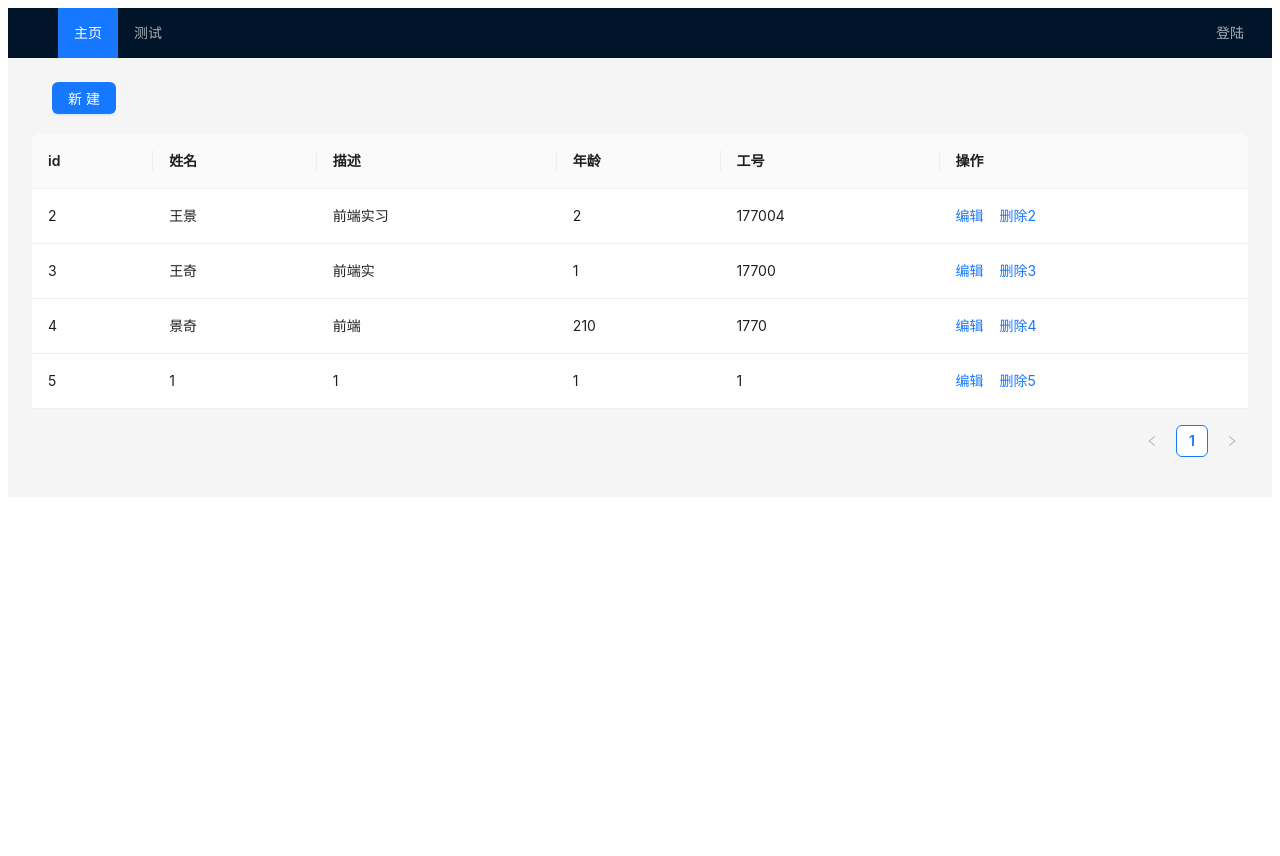
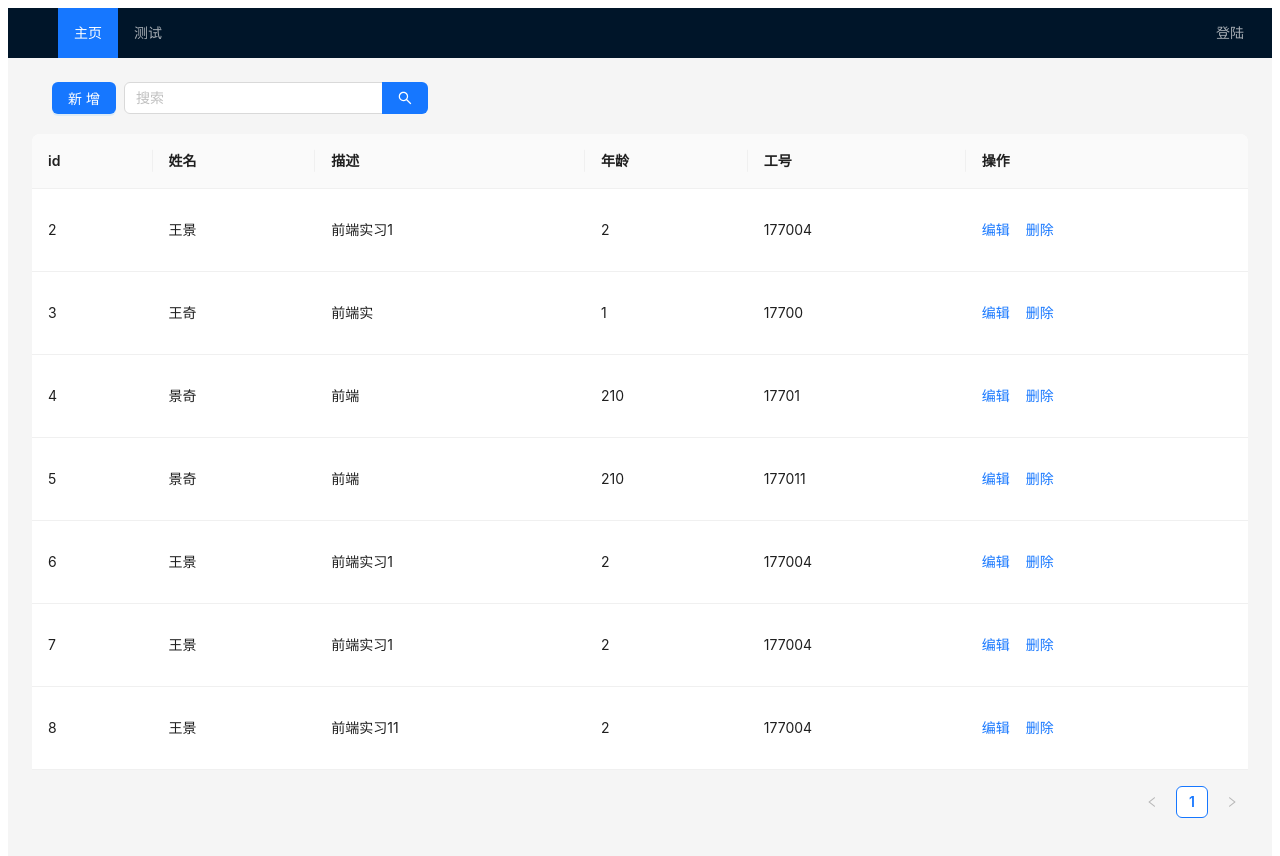
Before and after one commit to wangjqq/hook-ts, a React (Create React App) app: page /Home in a window 1280 px wide. Shown: the top 856 px of the page. Before the commit the page ends 800 px from the top, so only its background shows below. Built offline with nearby package versions, Linux system fonts and the light colour scheme; data requests are answered from the project's data file.

Commit message:
完成了表格的查找和修改

```diff
--- a/src/components/AddInfoForm.tsx
+++ b/src/components/InfoForm.tsx
@@ -6,32 +6,62 @@ interface Values {
   description: string
   modifier: string
 }
-
+interface Info {
+  key: number
+  id: number
+  name: string
+  des: string
+  age: string
+  number: string
+}
 interface CollectionCreateFormProps {
+  info: Info
+  type: boolean
   open: boolean
   onCreate: (values: Values) => void
   onCancel: () => void
 }
 
-const layout = {
-  labelCol: { span: 8 },
-  wrapperCol: { span: 8 },
-}
-
-const AddInfoForm: React.FC<CollectionCreateFormProps> = ({
+const InfoForm: React.FC<CollectionCreateFormProps> = ({
+  type,
+  info,
   open,
   onCreate,
   onCancel,
 }) => {
   const [form] = Form.useForm()
+  setTimeout(() => {
+    if (type && form) {
+      // form.setFieldsValue(info)
+      form.setFieldsValue({
+        name: info.name,
+        des: info.des,
+        age: info.age,
+        number: info.number,
+      })
+    }
+  }, 100)
+
+  const cancel = () => {
+    form.setFieldsValue({
+      name: '',
+      des: '',
+      age: '',
+      number: '',
+    })
+    console.log(2)
+    // Modal.destroyAll()
+    onCancel()
+  }
 
   return (
     <Modal
+      forceRender
       open={open}
-      title="新建人员信息"
-      okText="创建"
+      title={(type ? '修改' : '新建') + '人员信息'}
+      okText={type ? '修改' : '创建'}
       cancelText="取消"
-      onCancel={onCancel}
+      onCancel={cancel}
       onOk={() => {
         form
           .validateFields()
@@ -49,12 +79,14 @@ const AddInfoForm: React.FC<CollectionCreateFormProps> = ({
         layout="vertical"
         name="form_in_modal"
         // style={{ maxWidth: 30 }}
-        initialValues={{ modifier: 'public' }}>
+        // initialValues={type ? info : { modifier: 'public' }}
+      >
         <Row gutter={16}>
           <Col span={12}>
             <Form.Item
               name="name"
               label="姓名"
+              // initialValue={type ? info.name : info.name}
               rules={[
                 {
                   required: true,
@@ -111,4 +143,4 @@ const AddInfoForm: React.FC<CollectionCreateFormProps> = ({
   )
 }
 
-export default AddInfoForm
+export default InfoForm
--- a/src/interface/Home.tsx
+++ b/src/interface/Home.tsx
@@ -11,3 +11,11 @@ export const addList = (params: any) => {
 export const delList = (id: any) => {
   return axios.delete('/information/' + id)
 }
+
+export const editList = (params: any, id: number) => {
+  return axios.put('/information/' + id, params)
+}
+
+export const searchList = (key: string) => {
+  return axios.get('/information?q=' + key)
+}
--- a/src/mock/db.json
+++ b/src/mock/db.json
@@ -1,12 +1,12 @@
 {
   "information": [
     {
+      "name": "王景",
+      "age": "2",
+      "des": "前端实习1",
+      "number": "177004",
       "key": "2",
-      "id": 2,
-      "name": "王景",
-      "des": "前端实习",
-      "age": "2",
-      "number": "177004"
+      "id": 2
     },
     {
       "key": "3",
@@ -17,20 +17,44 @@
       "number": "17700"
     },
     {
+      "name": "景奇",
+      "age": "210",
+      "des": "前端",
+      "number": "17701",
       "key": "4",
-      "id": 4,
-      "name": "景奇",
-      "des": "前端",
-      "age": "210",
-      "number": "1770"
+      "id": 4
     },
     {
-      "key": "5",
-      "name": "1",
-      "age": "1",
-      "des": "1",
-      "number": "1",
+      "name": "景奇",
+      "age": "210",
+      "des": "前端",
+      "number": "177011",
+      "key": 1676514735552,
       "id": 5
+    },
+    {
+      "name": "王景",
+      "age": "2",
+      "des": "前端实习1",
+      "number": "177004",
+      "key": 1676514996721,
+      "id": 6
+    },
+    {
+      "name": "王景",
+      "age": "2",
+      "des": "前端实习1",
+      "number": "177004",
+      "key": 1676515423434,
+      "id": 7
+    },
+    {
+      "name": "王景",
+      "age": "2",
+      "des": "前端实习11",
+      "number": "177004",
+      "key": 1676515436927,
+      "id": 8
     }
   ],
   "userinfo": [
--- /dev/null
+++ b/src/styles/Home.css
@@ -0,0 +1,4 @@
+.btn {
+  color: #1677ff;
+  cursor: pointer;
+}
--- a/src/views/Home.tsx
+++ b/src/views/Home.tsx
@@ -1,14 +1,27 @@
 import React, { useEffect, useState } from 'react'
-import { Table, Button, Space, Popconfirm, message } from 'antd'
-import { getList, addList, delList } from 'interface/Home'
-import AddInfoForm from 'components/AddInfoForm'
+import { Table, Button, Space, Popconfirm, message, Input } from 'antd'
+import { getList, addList, delList, editList, searchList } from 'interface/Home'
+import InfoForm from 'components/InfoForm'
+
+import 'styles/Home.css'
 
 const { Column } = Table //解构出列
+const { Search } = Input //解构出搜索框
 
 const Home: React.FC = () => {
-  const [open, setOpen] = useState(false) //添加的弹窗是否显示
+  const [open, setOpen] = useState(false) //弹窗是否显示
+  const [type, setType] = useState(false) //判断是编辑还是新增 false为新增 true为编辑
+  const [info, setinfo] = useState({
+    key: 1,
+    id: 1,
+    name: '王景奇',
+    des: '前端实习生',
+    age: '21',
+    number: '109222',
+  }) //保存编辑对象信息
 
   const onCreate = (values: any) => {
+    if (type === false) {
       //确认添加处理函数
       values.key = Date.now()
       addList(values).then((res) => {
@@ -16,6 +29,18 @@ const Home: React.FC = () => {
           setlist(res.data)
         })
       })
+      setType(false)
+    } else {
+      // 确认修改处理函数
+      values.key = info.key
+      editList(values, info.id).then((res) => {
+        getList().then((res) => {
+          setlist(res.data)
+        })
+      })
+      setType(false)
+    }
+
     setOpen(false)
   }
 
@@ -37,16 +62,34 @@ const Home: React.FC = () => {
     message.info('删除成功!')
   }
 
+  const onSearch = (e: string) => {
+    //搜索的处理函数
+    console.log(e)
+    searchList(e).then((res) => {
+      setlist(res.data)
+    })
+    message.info('搜索成功!')
+  }
+
   return (
     <div className="Home">
       <div className="handle">
+        <Space>
           <Button
             type="primary"
             onClick={() => {
               setOpen(true)
+              setType(false)
             }}>
-          新建
+            新增
           </Button>
+          <Search
+            style={{ width: 304 }}
+            placeholder="搜索"
+            onSearch={onSearch}
+            enterButton
+          />
+        </Space>
       </div>
 
       <Table dataSource={listData}>
@@ -60,7 +103,15 @@ const Home: React.FC = () => {
           key="action"
           render={(_: any, record: any) => (
             <Space size="middle">
-              <a>编辑</a>
+              <p
+                className="btn"
+                onClick={() => {
+                  setOpen(true)
+                  setType(true)
+                  setinfo(record)
+                }}>
+                编辑
+              </p>
               <Popconfirm
                 placement="topLeft"
                 title={'确认删除'}
@@ -69,18 +120,21 @@ const Home: React.FC = () => {
                 onConfirm={delConfirm.bind(this, record)}
                 okText="Yes"
                 cancelText="No">
-                <a>删除{record.id}</a>
+                <p className="btn">删除</p>
               </Popconfirm>
             </Space>
           )}
         />
       </Table>
 
-      <AddInfoForm
+      <InfoForm
+        type={type} //判断是编辑还是新增
         open={open}
+        info={info}
         onCreate={onCreate}
         onCancel={() => {
           setOpen(false)
+          setType(false)
         }}
       />
     </div>
```
Lines whose indentation alone changed are shown as unchanged.
